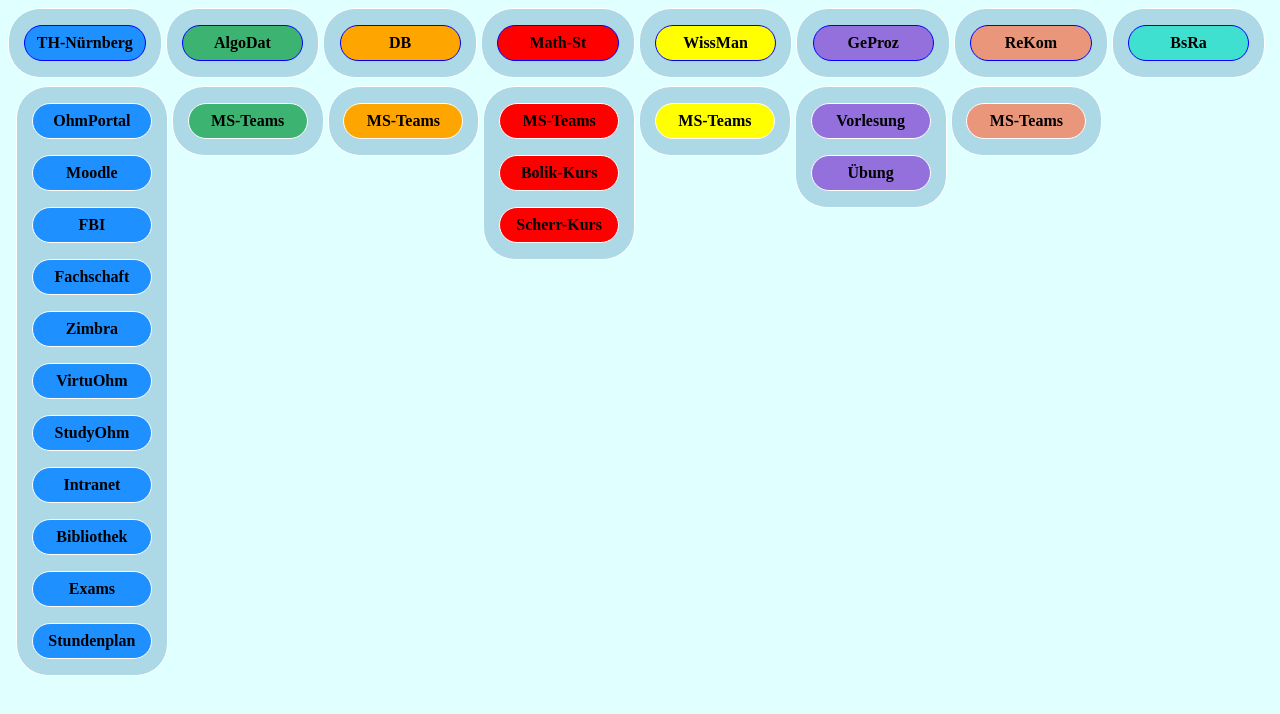
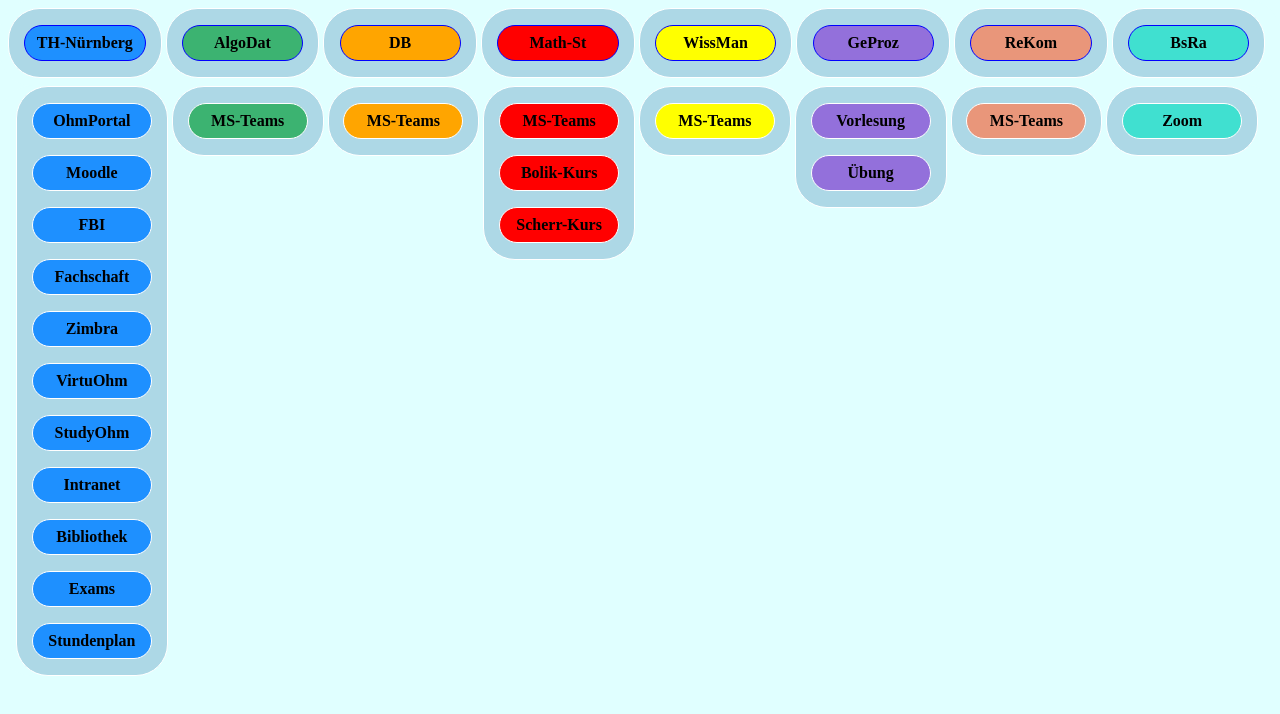
Before and after one commit to LetUsTestMyWeb/quick, a plain HTML site: page quick/index.html in a window 1280 px wide. Drawn offline with Linux system fonts and the light colour scheme.

Commit message:
Update index.html

```diff
--- a/quick/index.html
+++ b/quick/index.html
@@ -65,8 +65,8 @@
 			<p><a href="https://teams.microsoft.com/l/channel/19%3a4f24d78cd88843f68f209638d929313a%40thread.tacv2/Allgemein?groupId=8b1d1820-c022-47ca-8b2c-f2ccda9725c1&tenantId=ff180ccd-a30e-43e7-b99c-b9412b24395a" target="_blank">MS-Teams</a></p>
 		</div>
 
-		<div id="8" class="none">
-			<p><!--<a href="#" target="_blank">MS-Teams</a>--></p>
+		<div id="subject8">
+			<p><a href="https://th-nuernberg.zoom.us/j/98653404787?pwd=bHhwanE0MThIOUM5VFpad2FQY1laZz09" target="_blank">Zoom</a></p>
 		</div>
 	</main>
 
```
